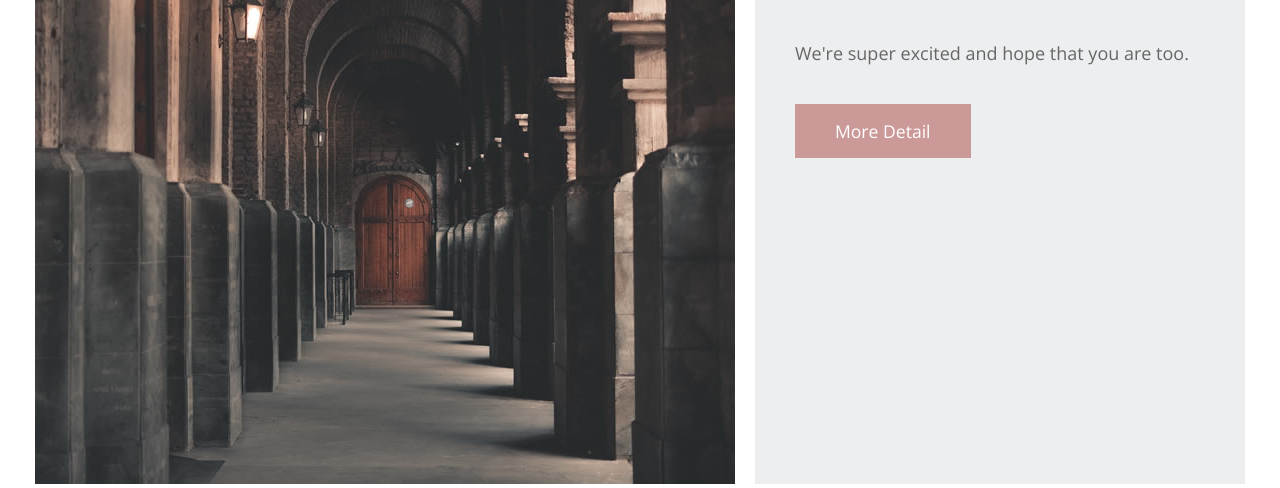
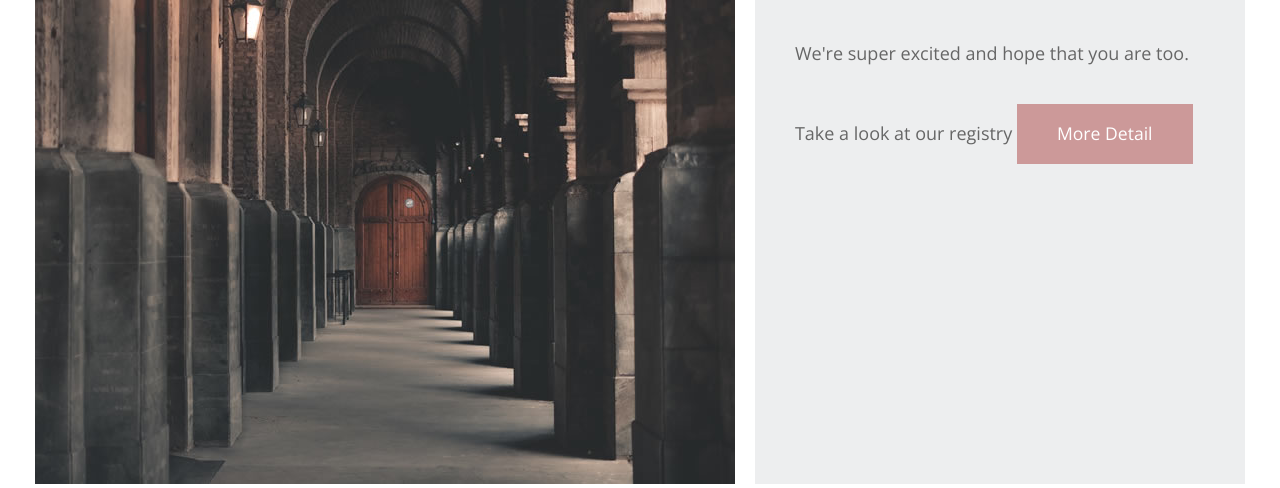
Before and after one commit to kjblanchard/devops, a Flask app: template images/flask/templates/index.html in a window 1280 px wide. Shown: the part 446-934 px from the top of the page. Run offline with Flask 2, Linux system fonts and the light colour scheme; the template is opened without the code that fills it, so the values that code supplies are empty.

Commit message:
Add in wedding registry

```diff
--- a/images/flask/templates/index.html
+++ b/images/flask/templates/index.html
@@ -69,6 +69,7 @@ https://templatemo.com/tm-544-comparto
                     <p>We are getting married on January 21 2023!!</p>
                     <p>That is in {{ days }} days</p>
                     <p>We're super excited and hope that you are too.</p>
+                    <p>Take a look at our registry <a href="https://www.amazon.com/wedding/share/blanchardhaapala"Here!</p>
 
                     <a href="#services" class="tm-btn tm-btn-1 tm-link-to-services">More Detail</a>
                 </article>
```
